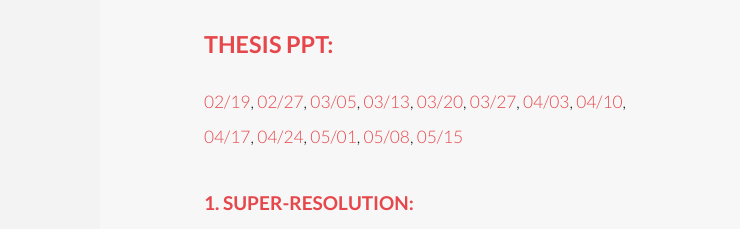
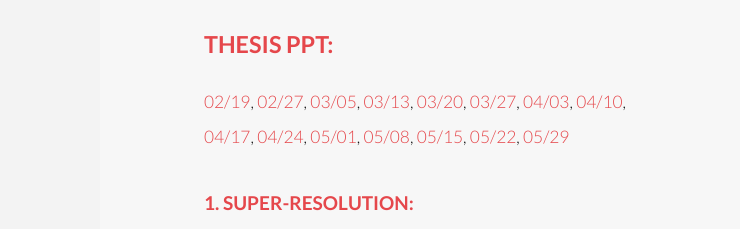
Before and after one commit to kevinisbest/kevinisbest.github.io, a plain HTML site: page research.html in a window 1280 px wide. Shown: the part 1691-1920 px from the top of the page, 540-1280 px from the left. Drawn offline with Linux system fonts and the light colour scheme.

Commit message:
update research

```diff
--- a/research.html
+++ b/research.html
@@ -94,7 +94,7 @@
                         <h2>Paper Notes & Weekly report</h2>
                     </header>
                     <h3>Thesis PPT:</h3>
-                    <p><a href="data/190219_KevinHsiao.pptx">02/19</a>, <a href="data/190227_KevinHsiao.pptx">02/27</a>, <a href="data/190305_KevinHsiao.pptx">03/05</a>, <a href="data/190313_KevinHsiao.pptx">03/13</a>, <a href="data/190320_KevinHsiao.pptx">03/20</a>, <a href="data/190327_KevinHsiao.pptx">03/27</a>, <a href="data/190403_KevinHsiao.pptx">04/03</a>, <a href="data/190410_KevinHsiao.pptx">04/10</a>, <a href="data/190417_KevinHsiao.pptx">04/17</a>, <a href="data/190424_KevinHsiao.pptx">04/24</a>, <a href="data/190501_KevinHsiao.pptx">05/01</a>, <a href="data/190508_KevinHsiao.pptx">05/08</a>, <a href="data/190515_KevinHsiao.pptx">05/15</a></p>
+                    <p><a href="data/190219_KevinHsiao.pptx">02/19</a>, <a href="data/190227_KevinHsiao.pptx">02/27</a>, <a href="data/190305_KevinHsiao.pptx">03/05</a>, <a href="data/190313_KevinHsiao.pptx">03/13</a>, <a href="data/190320_KevinHsiao.pptx">03/20</a>, <a href="data/190327_KevinHsiao.pptx">03/27</a>, <a href="data/190403_KevinHsiao.pptx">04/03</a>, <a href="data/190410_KevinHsiao.pptx">04/10</a>, <a href="data/190417_KevinHsiao.pptx">04/17</a>, <a href="data/190424_KevinHsiao.pptx">04/24</a>, <a href="data/190501_KevinHsiao.pptx">05/01</a>, <a href="data/190508_KevinHsiao.pptx">05/08</a>, <a href="data/190515_KevinHsiao.pptx">05/15</a>, <a href="data/190522_KevinHsiao.pptx">05/22</a>, <a href="data/190529_KevinHsiao.pptx">05/29</a></p>
                     <h4>1. Super-Resolution:</h4><a href="data/190120_KevinHsiao.pptx">2019_01_20_PTT</a>
                     <p>Reference: <a href="http://personal.ie.cuhk.edu.hk/~ccloy/files/eccv_2014_deepresolution.pdf"> SRCNN</a>, <a href="https://arxiv.org/abs/1608.00367">FSRCNN</a>, <a href="https://arxiv.org/abs/1511.04587">VDSR</a>, <a href="https://arxiv.org/abs/1609.04802">SRGAN</a>, <a href="https://arxiv.org/abs/1707.02921">EDSR</a>, <a href="https://arxiv.org/abs/1808.08718">WDSR</a></p>
 
```
Also changed, not shown: 2 other files.
